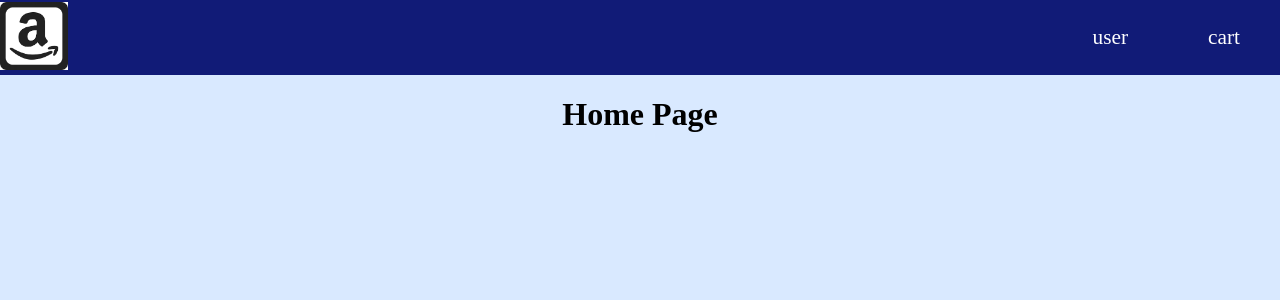
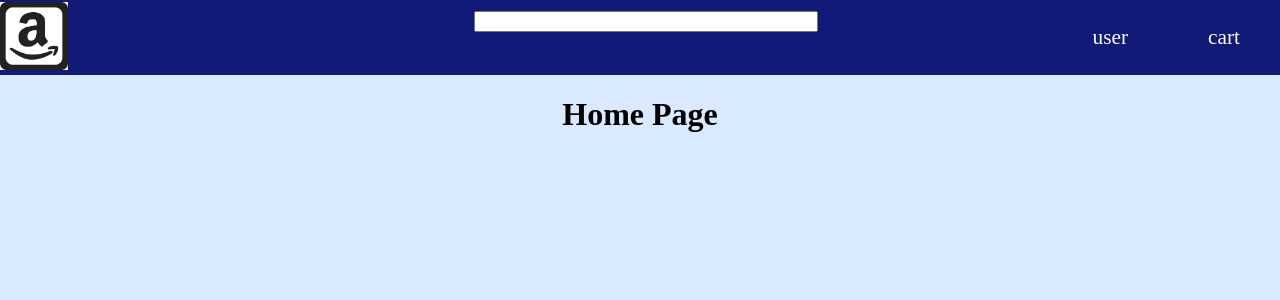
Before and after one commit to olivia-leggio/mini-amazon-cs316, a Flask app: page / in a window 1280 px wide. Shown: the top 300 px of the page. Run offline with Flask 2, Linux system fonts and the light colour scheme.

Commit message:
added search field in the top bar
new template results.html for displaying search results
search form in base.html
will add more css for positioning and sizing later

```diff
--- a/app.py
+++ b/app.py
@@ -219,5 +219,10 @@ def orderHistory():
 def cart():
     return render_template('cart.html')
 
+@app.route('/search-results')
+def results():
+    return render_template('results.html')
+
+
 if __name__ == "__main__":
     app.run()
--- a/static/css/main.css
+++ b/static/css/main.css
@@ -71,6 +71,15 @@ li a:hover, .dropdown:hover {
     top: 2%;
 }
 
+#searchbar {
+    position: absolute;
+    left: 37%;
+    top: 14%;
+}
+#searchtext {
+    position: absolute;
+    width: 600%;
+}
 
 #top-bar {
     position: relative;
--- a/templates/base.html
+++ b/templates/base.html
@@ -30,6 +30,10 @@
         <a href = "/">
             <img src = "{{ url_for('static', filename = 'img/logo1.png') }}" width = "68" height = "68" id = "logo">
         </a>
+        <form id = "searchbar" action = "/search-results">
+            <input id = "searchtext" type = "text" name = "searchtext">
+            <input id = "searchbutton" type = "submit" value = "search">
+        </form>
     </div>
     {% block body %}{% endblock %}
 </body>
```
Also changed, not shown: templates/results.html (added, +9 -0 lines).
